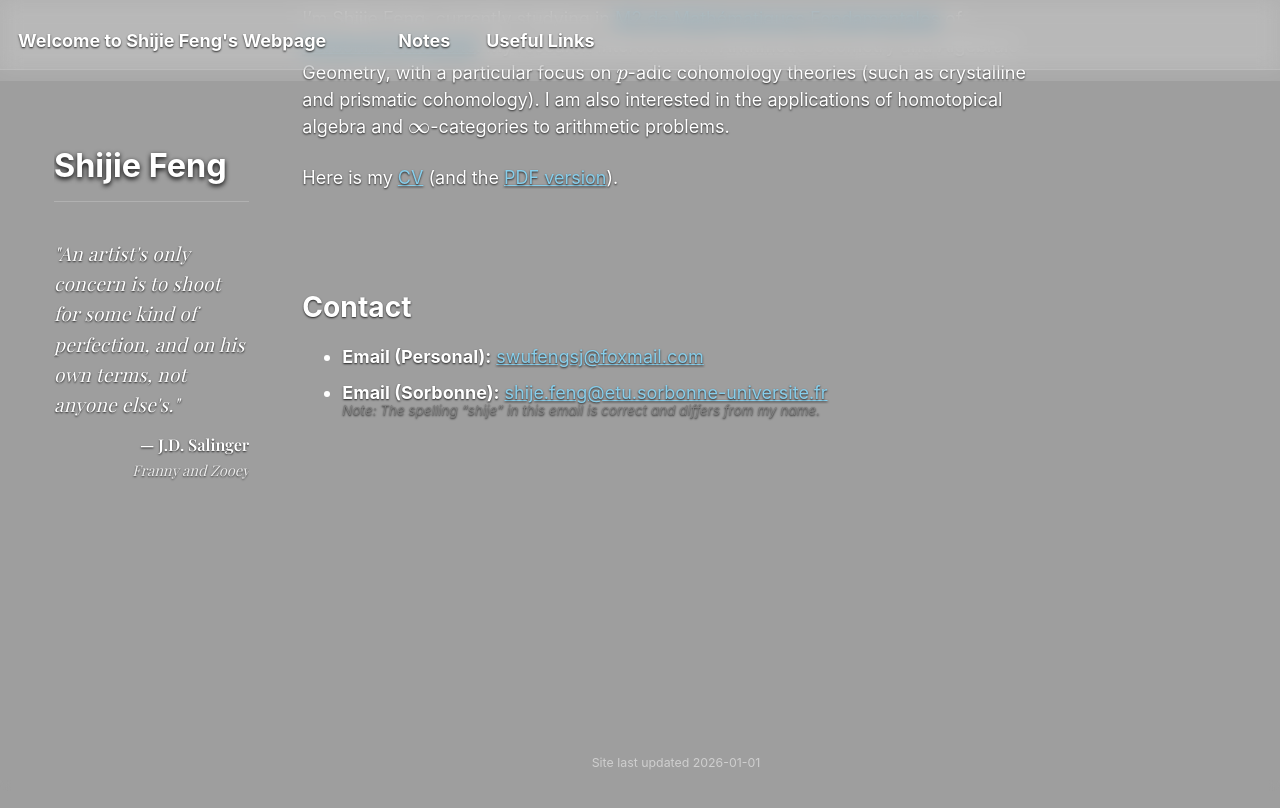
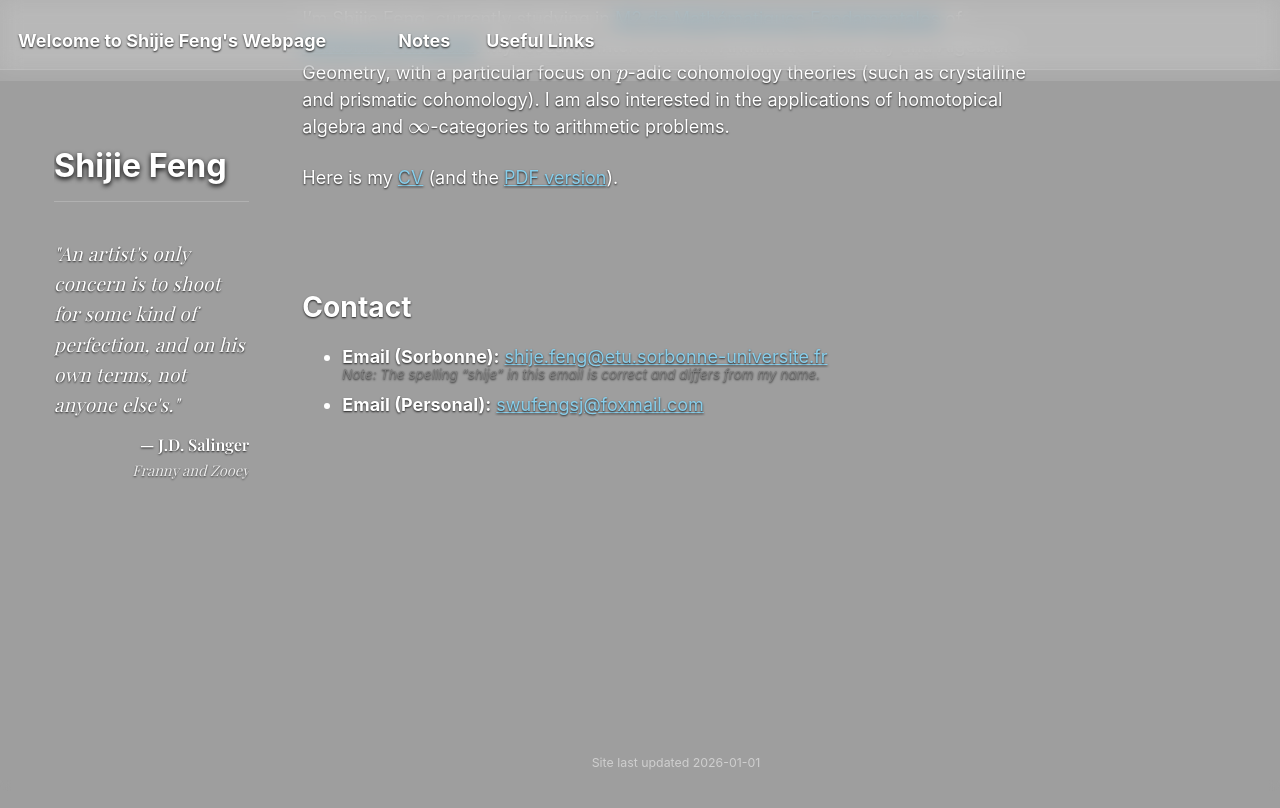
Before and after one commit to SHJFeng/SHJFeng.github.io, a Jekyll site: the page built from _pages/about.md, in a window 1280 px wide and 900 px high, scrolled down 249 px. Shown: the top 808 px of the window. Built offline with Jekyll 4.4.1, drawn with Linux system fonts in a browser that asks for light colours; some web fonts are replaced.

Commit message:
交换邮箱顺序

```diff
--- a/_pages/about.md
+++ b/_pages/about.md
@@ -20,5 +20,5 @@ Here is my [CV](/cv/) (and the [PDF version](/files/CV.pdf)).
 
 # Contact
 
+* **Email (Sorbonne):** [shije.feng@etu.sorbonne-universite.fr](mailto:shije.feng@etu.sorbonne-universite.fr)<br><small style="display: block; margin-top: -4px; line-height: 1.2; color: gray;">*Note: The spelling "shije" in this email is correct and differs from my name.*</small>
 * **Email (Personal):** [swufengsj@foxmail.com](mailto:swufengsj@foxmail.com)
-* **Email (Sorbonne):** [shije.feng@etu.sorbonne-universite.fr](mailto:shije.feng@etu.sorbonne-universite.fr)<br><small style="display: block; margin-top: -4px; line-height: 1.2; color: gray;">*Note: The spelling "shije" in this email is correct and differs from my name.*</small>
```
